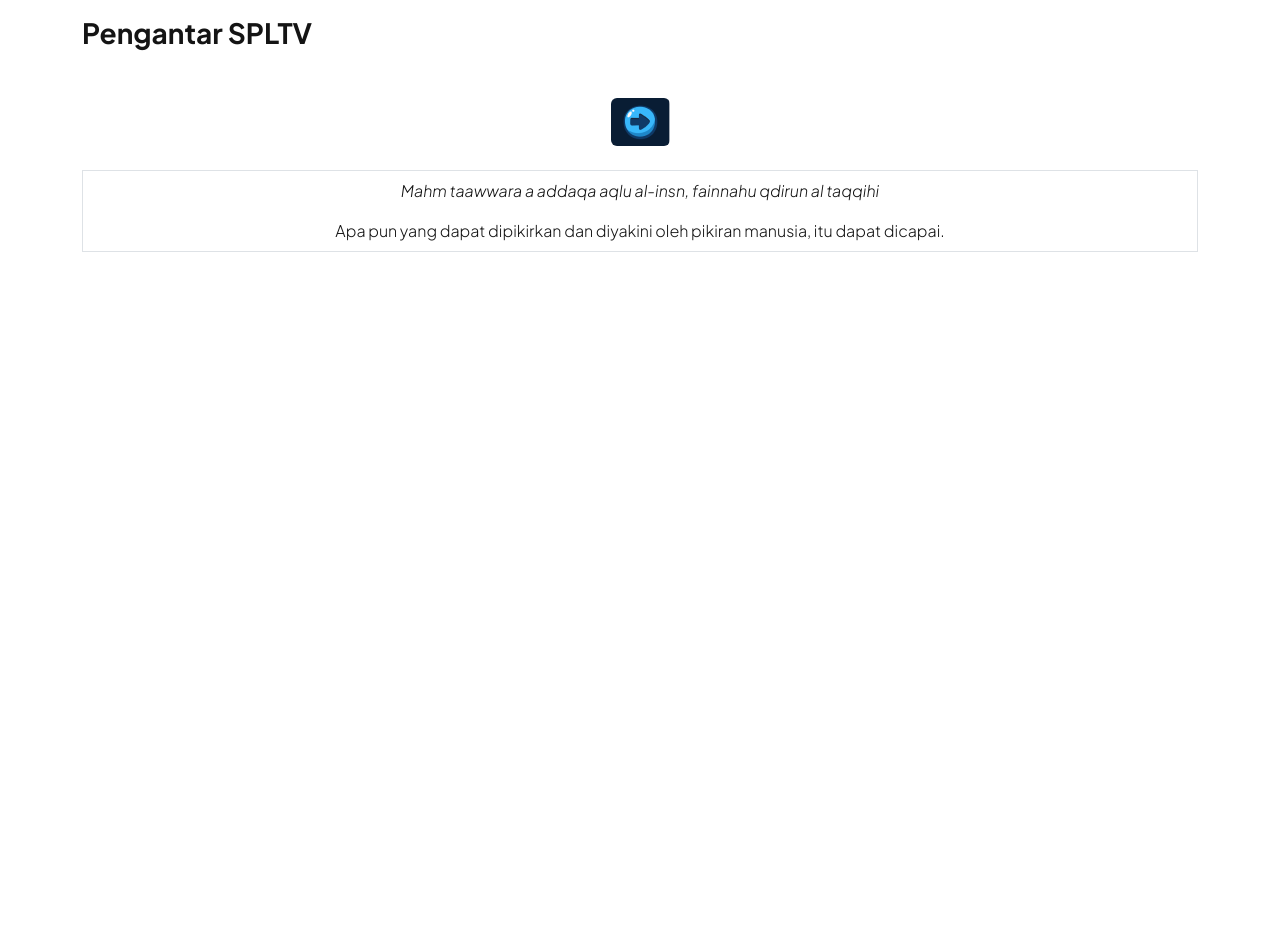
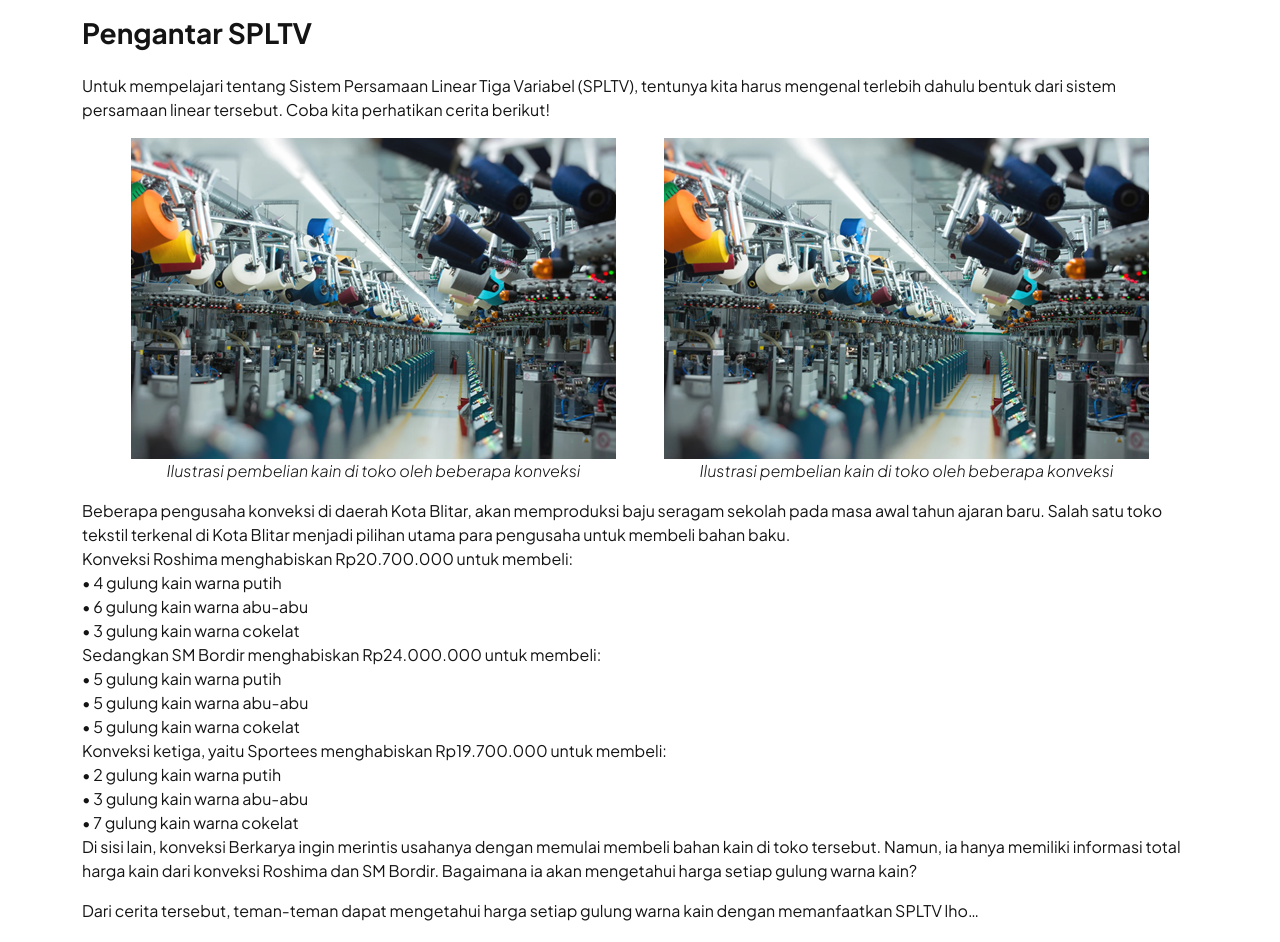
Before and after one commit to ferdhyihza/homemath-web, a React (Vite) app: page /materi/pengantar-spltv in a window 1280 px wide. Shown: the part 80-1022 px from the top of the page. Before the commit the page ends 800 px from the top, so only its background shows below. Built offline with nearby package versions, Linux system fonts and the light colour scheme.

Commit message:
materi pengantar spltv

```diff
--- a/src/pages/SubjectMatter.jsx
+++ b/src/pages/SubjectMatter.jsx
@@ -12,7 +12,7 @@
           <Link to="pengantar-spltv">Pengantar SPLTV</Link>
         </li>
         <li>
-          <Link to="">Unsur pada SPLTV</Link>
+          <Link to="unsur-pada-spltv">Unsur pada SPLTV</Link>
         </li>
         <li>
           <Link to="">Bentuk Umum SPLTV</Link>
--- a/src/pages/SubjectMatter/PengantarSPLTV.jsx
+++ b/src/pages/SubjectMatter/PengantarSPLTV.jsx
@@ -5,8 +5,42 @@
   return (
     <Main>
       <h3 className="fw-bold pb-3">Pengantar SPLTV</h3>
+      <p>Untuk mempelajari tentang Sistem Persamaan Linear Tiga Variabel (SPLTV), tentunya kita harus mengenal terlebih dahulu bentuk dari sistem persamaan linear tersebut. Coba kita perhatikan cerita berikut!</p>
+      <div className="d-flex justify-content-center gap-5">
+        <figure className="text-center">
+          <img src="../img/ilustrasi-pengantar-spltv.png" alt="Gambar ilustrasi pembelian kain di toko oleh beberapa konveksi" />
+          <figcaption className="fst-italic fw-light">Ilustrasi pembelian kain di toko oleh beberapa konveksi</figcaption>
+        </figure>
+        <figure className="text-center">
+          <img src="../img/ilustrasi-pengantar-spltv.png" alt="Gambar ilustrasi pembelian kain di toko oleh beberapa konveksi" />
+          <figcaption className="fst-italic fw-light">Ilustrasi pembelian kain di toko oleh beberapa konveksi</figcaption>
+        </figure>
+      </div>
+      <p>
+        Beberapa pengusaha konveksi di daerah Kota Blitar, akan memproduksi baju seragam sekolah pada masa awal tahun ajaran baru. Salah satu toko tekstil terkenal di Kota Blitar menjadi pilihan utama para pengusaha untuk membeli bahan
+        baku. <br />
+        Konveksi Roshima menghabiskan Rp20.700.000 untuk membeli: <br />
+        • 4 gulung kain warna putih <br />
+        • 6 gulung kain warna abu-abu <br />
+        • 3 gulung kain warna cokelat <br />
+        Sedangkan SM Bordir menghabiskan Rp24.000.000 untuk membeli: <br />
+        • 5 gulung kain warna putih <br />
+        • 5 gulung kain warna abu-abu <br />
+        • 5 gulung kain warna cokelat <br />
+        Konveksi ketiga, yaitu Sportees menghabiskan Rp19.700.000 untuk membeli: <br />• 2 gulung kain warna putih <br />
+        • 3 gulung kain warna abu-abu <br />
+        • 7 gulung kain warna cokelat <br />
+        Di sisi lain, konveksi Berkarya ingin merintis usahanya dengan memulai membeli bahan kain di toko tersebut. Namun, ia hanya memiliki informasi total harga kain dari konveksi Roshima dan SM Bordir. Bagaimana ia akan mengetahui harga
+        setiap gulung warna kain?
+      </p>
+      <p>Dari cerita tersebut, teman-teman dapat mengetahui harga setiap gulung warna kain dengan memanfaatkan SPLTV lho…</p>
+      <p>
+        <b>Lantas Bagaimana cara untuk mengetahui harga setiap gulung warna kain?</b>
+        <br /> Yuk ikuti rangkain belajar kali ini
+      </p>
+
       <div className="d-flex justify-content-center py-4">
-        <NextButton link="/unsur-pada-spltv" />
+        <NextButton link="/materi/unsur-pada-spltv" />
       </div>
     </Main>
   );
```
Also changed, not shown: public/img/ilustrasi-pengantar-spltv.png (added).
